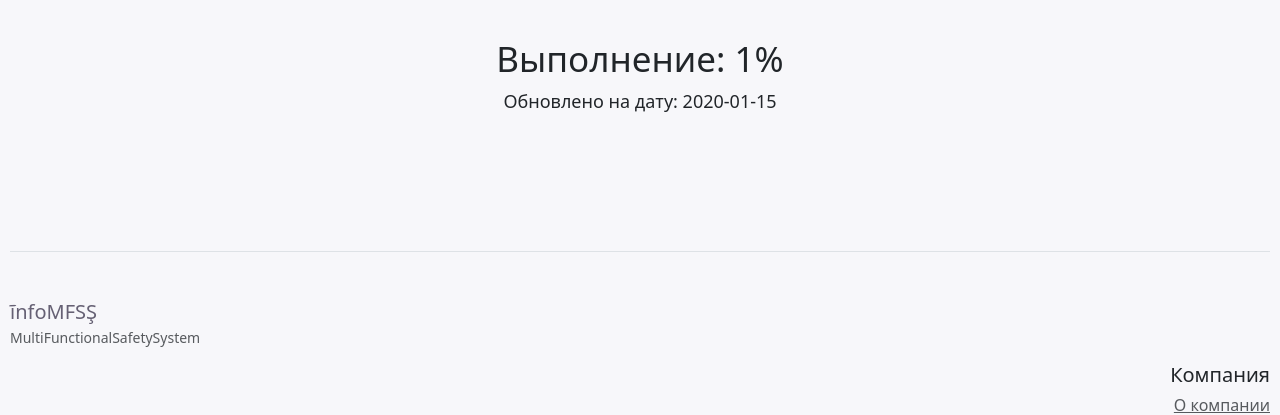
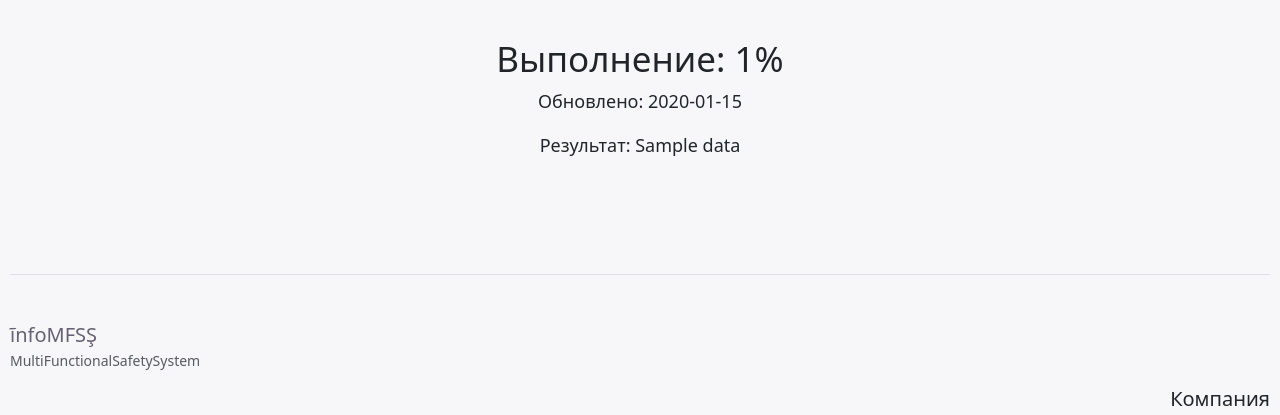
Before and after one commit to AleksandrStrulkov/infoMFSS, a Django app: template infoMFSS/templates/mfss/subsystem_list.html in a window 1280 px wide. Shown: the part 603-1018 px from the top of the page. Run offline with Django 5.2, Linux system fonts and the light colour scheme; tables that the repository leaves empty hold one stand-in row (values such as "Sample post"); the template is opened without the code that fills it: values that come from a table or form of the project are taken from there, most other values are stand-ins (such as "Sample title", 1, 10 or a date in 2020); style sheets or scripts are compiled from the project's sources; some libraries are stand-ins or nearby versions.

Commit message:
change subsystem_list.html

```diff
--- a/infoMFSS/templates/mfss/subsystem_list.html
+++ b/infoMFSS/templates/mfss/subsystem_list.html
@@ -42,9 +42,10 @@
                         <br>
                         <br>
 {#                        <h8>Обновлено на дату и время: {{ update|date: 'Y-m-d H:i:s' }}%</h8>#}
-                        <h14>Обновлено на дату: {{ update }}</h14>
+                        <h14>Обновлено: {{ update }}</h14>
                         <br>
                         <br>
+                        <h14>Результат: {{ data }}</h14>
                     </div>
                 </div>
             </div>
```
